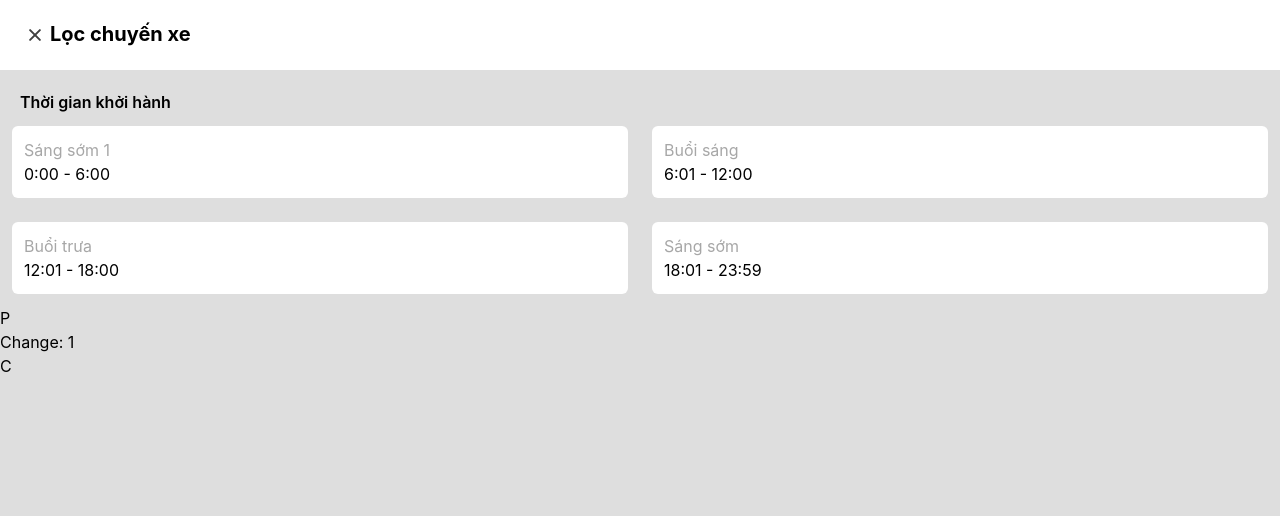
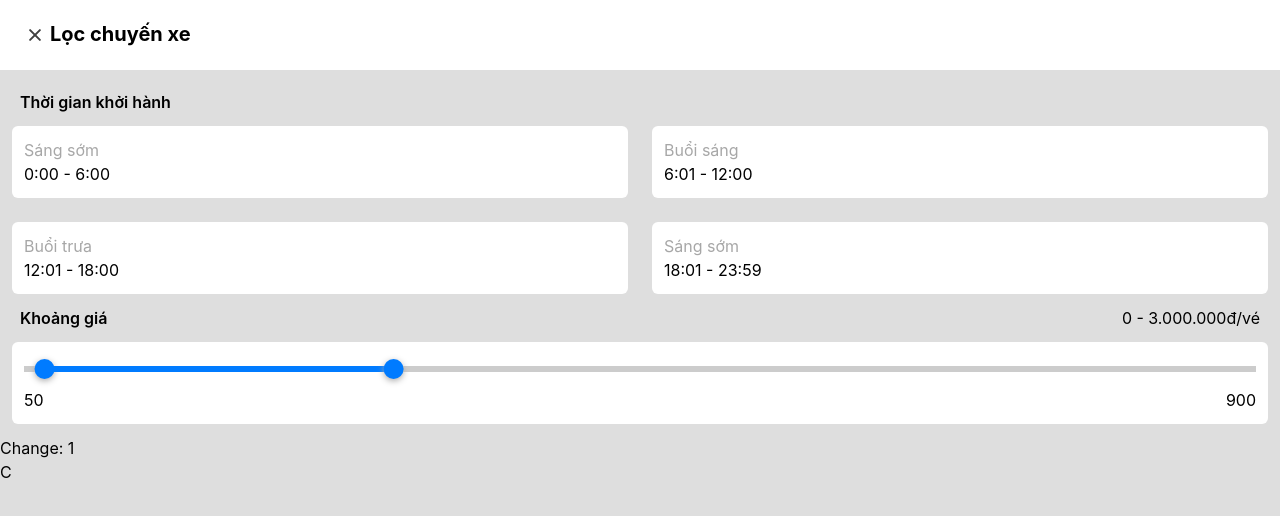
Before and after one commit to hieu4399243/BookCar, a React (Create React App) app in the folder bookcar/: page /list in a window 1280 px wide. Shown: the top 516 px of the page. Built offline with nearby package versions, Linux system fonts and the light colour scheme.

Commit message:
multi-range price

```diff
--- a/bookcar/package.json
+++ b/bookcar/package.json
@@ -12,6 +12,7 @@
     "@types/react-dom": "^18.2.22",
     "react": "^18.2.0",
     "react-dom": "^18.2.0",
+    "react-range": "^1.8.14",
     "react-router-dom": "^6.22.3",
     "react-scripts": "5.0.1",
     "typescript": "^4.9.5",
--- a/bookcar/src/pages/listCar/price.tsx
+++ b/bookcar/src/pages/listCar/price.tsx
@@ -1,7 +1,63 @@
-import React from 'react'
+import React, { useState } from "react";
+import { Range } from "react-range";
 
 export default function Price() {
+  const [values, setValues] = useState([50, 900]);
   return (
-    <div>P</div>
-  )
+    <div>
+      <div className="flex justify-between text-center items-center px-5">
+        <h2 className="font-semibold">Khoảng giá</h2>
+        <h2>0 - 3.000.000đ/vé</h2>
+      </div>
+      <div className="bg-white p-3 m-3 rounded-md pt-6">
+        <Range
+          step={1}
+          min={0}
+          max={3000}
+          values={values}
+          onChange={(newValues) => setValues(newValues)}
+          renderTrack={({ props, children }) => (
+            <div
+              {...props}
+              style={{
+                ...props.style,
+                height: "6px",
+                width: "100%",
+                backgroundColor: "#ccc",
+              }}
+            >
+              {children}
+              <div
+                style={{
+                  position: "absolute",
+                  height: "6px",
+                  backgroundColor: "#007bff",
+                  borderRadius: "3px",
+                  left: `${(values[0] / 3000) * 100}%`,
+                  width: `${((values[1] - values[0]) / 3000) * 100}%`,
+                }}
+              />
+            </div>
+          )}
+          renderThumb={({ props, index }) => (
+            <div
+              {...props}
+              style={{
+                ...props.style,
+                height: "20px",
+                width: "20px",
+                backgroundColor: "#007bff",
+                borderRadius: "50%",
+                boxShadow: "0px 2px 6px #AAA",
+              }}
+            ></div>
+          )}
+        />
+        <div className="flex justify-between text-center items-center mt-4">
+          <div>{values[0].toFixed(0)}</div>
+          <div>{values[1].toFixed(0)}</div>
+        </div>
+      </div>
+    </div>
+  );
 }
--- a/bookcar/src/pages/listCar/time.tsx
+++ b/bookcar/src/pages/listCar/time.tsx
@@ -19,7 +19,7 @@ export default function Time() {
 
       <div className="grid grid-cols-2">
         <div className="bg-white p-3 m-3 rounded-md">
-          <button className="font-normal text-[#a7a7a7]">Sáng sớm 1</button>
+          <button className="font-normal text-[#a7a7a7]">Sáng sớm</button>
           <p>0:00 - 6:00</p>
         </div>
         <div className="bg-white p-3 m-3 rounded-md">
```
Also changed, not shown: 1 other file (tests, documents, lock files or other folders).
